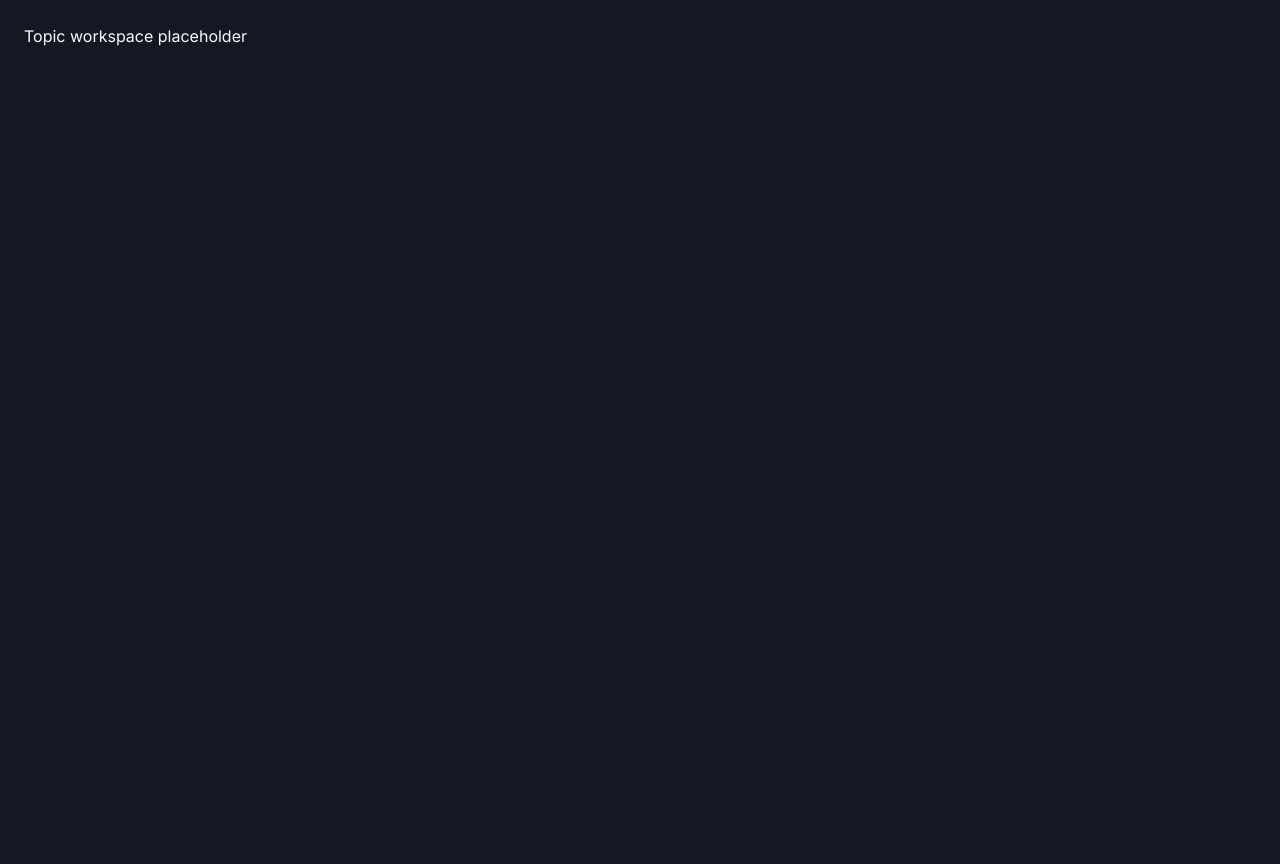
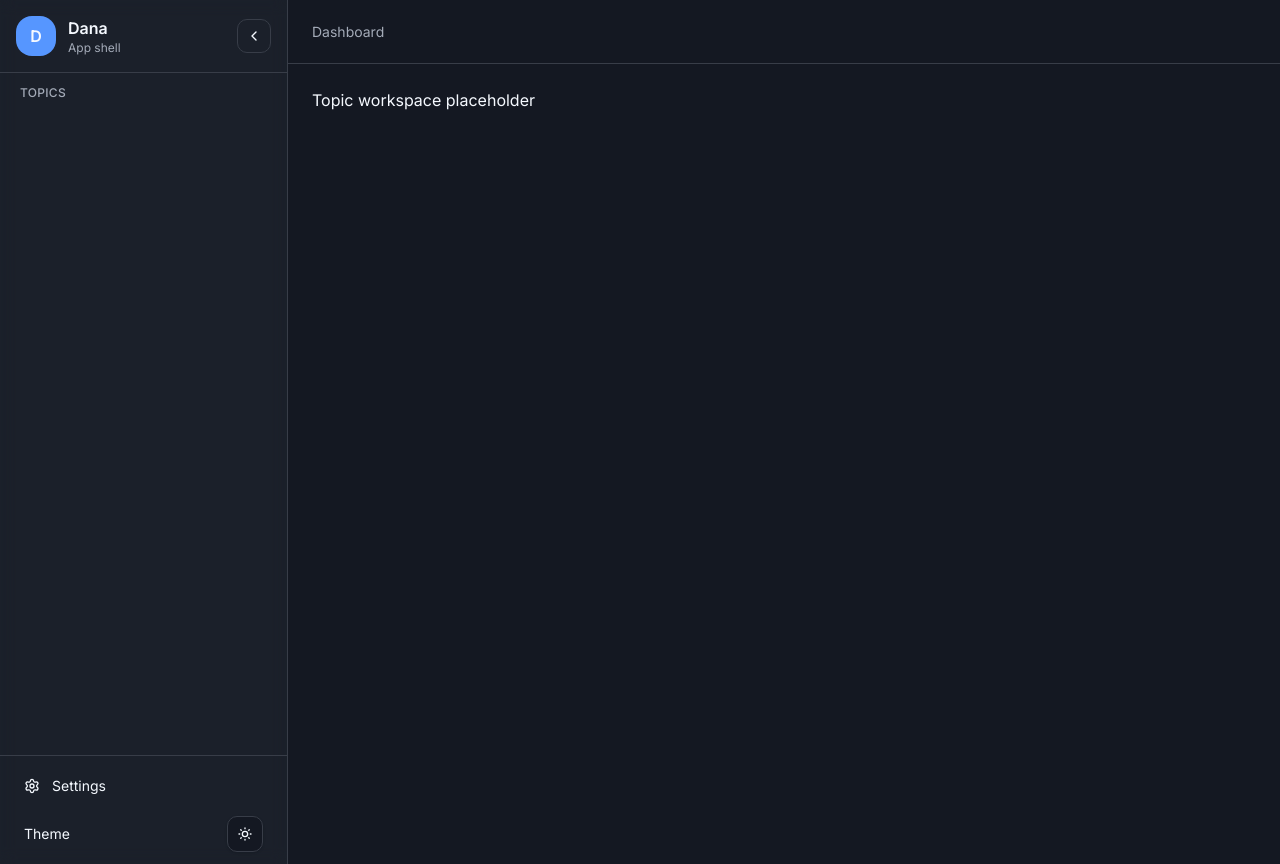
Before and after one commit to nima-ch/dana, a React (Vite) app in the folder app/frontend/: page /topic/1 in a window 1280 px wide. Before the commit the page ends 800 px from the top, so only its background shows below. Built offline with nearby package versions, Linux system fonts and the light colour scheme.

Commit message:
Add app shell layout and UI preferences
Co-authored-by: factory-droid[bot] <138933559+factory-droid[bot]@users.noreply.github.com>

```diff
--- /dev/null
+++ b/app/frontend/src/components/AppShell.tsx
@@ -0,0 +1,70 @@
+import { ChevronLeft, ChevronRight, Settings } from "lucide-react"
+import { Link, NavLink, Outlet, useLocation, useParams } from "react-router-dom"
+import { ThemeToggle } from "./theme-toggle"
+import { useTopicsStore } from "../stores/topicsStore"
+import { useUIStore } from "../stores/uiStore"
+
+export function AppShell() {
+  const { topics } = useTopicsStore()
+  const { sidebarCollapsed, toggleSidebar } = useUIStore()
+  const location = useLocation()
+  const params = useParams()
+  const topic = topics.find(t => t.id === params.id)
+
+  const crumbs = [
+    { label: "Dashboard", to: "/" },
+    ...(location.pathname.startsWith("/topic/") && topic ? [{ label: topic.title }] : []),
+    ...(location.pathname.startsWith("/settings") ? [{ label: "Settings" }] : []),
+  ]
+
+  return (
+    <div className="flex min-h-screen bg-background text-foreground">
+      <aside className={`flex flex-col border-r border-border/70 bg-card/70 backdrop-blur transition-all ${sidebarCollapsed ? "w-20" : "w-72"}`}>
+        <div className="flex items-center justify-between border-b border-border/70 p-4">
+          <Link to="/" className="flex items-center gap-3">
+            <div className="flex h-10 w-10 items-center justify-center rounded-xl bg-primary text-primary-foreground font-semibold">D</div>
+            {!sidebarCollapsed && <div><div className="font-semibold">Dana</div><div className="text-xs text-muted-foreground">App shell</div></div>}
+          </Link>
+          <button onClick={toggleSidebar} className="rounded-md border border-border p-2">
+            {sidebarCollapsed ? <ChevronRight size={16} /> : <ChevronLeft size={16} />}
+          </button>
+        </div>
+
+        <nav className="flex-1 space-y-2 overflow-auto p-3">
+          <div className="px-2 pb-1 text-xs font-medium uppercase tracking-wide text-muted-foreground">Topics</div>
+          {topics.map(topic => (
+            <NavLink key={topic.id} to={`/topic/${topic.id}`} className={({ isActive }) => `flex items-center gap-3 rounded-lg px-3 py-2 text-sm ${isActive ? "bg-accent" : "hover:bg-accent/60"}`}>
+              <span className={`h-2.5 w-2.5 rounded-full ${topic.status === "complete" ? "bg-green-500" : "bg-blue-400"}`} />
+              {!sidebarCollapsed && <span className="truncate">{topic.title}</span>}
+            </NavLink>
+          ))}
+        </nav>
+
+        <div className="border-t border-border/70 p-3 space-y-3">
+          <Link to="/settings" className="flex items-center gap-3 rounded-lg px-3 py-2 text-sm hover:bg-accent/60">
+            <Settings size={16} />
+            {!sidebarCollapsed && <span>Settings</span>}
+          </Link>
+          <div className="flex items-center justify-between px-3">
+            {!sidebarCollapsed && <span className="text-sm">Theme</span>}
+            <ThemeToggle />
+          </div>
+        </div>
+      </aside>
+
+      <div className="flex min-w-0 flex-1 flex-col">
+        <header className="flex h-16 items-center border-b border-border/70 px-6">
+          <div className="flex items-center gap-2 text-sm text-muted-foreground">
+            {crumbs.map((crumb, i) => (
+              <div key={crumb.label} className="flex items-center gap-2">
+                {i > 0 && <span>/</span>}
+                {crumb.to ? <Link to={crumb.to} className="hover:text-foreground">{crumb.label}</Link> : <span className="text-foreground">{crumb.label}</span>}
+              </div>
+            ))}
+          </div>
+        </header>
+        <main className="min-w-0 flex-1 overflow-auto"><Outlet /></main>
+      </div>
+    </div>
+  )
+}
--- /dev/null
+++ b/app/frontend/src/components/ErrorBoundary.tsx
@@ -0,0 +1,19 @@
+import { Component, type ReactNode } from "react"
+
+type Props = { children: ReactNode }
+type State = { hasError: boolean; message: string }
+
+export class ErrorBoundary extends Component<Props, State> {
+  state: State = { hasError: false, message: "" }
+
+  static getDerivedStateFromError(error: Error): State {
+    return { hasError: true, message: error.message }
+  }
+
+  render() {
+    if (this.state.hasError) {
+      return <div className="flex min-h-screen items-center justify-center bg-background p-6 text-center text-foreground">An unexpected error occurred.</div>
+    }
+    return this.props.children
+  }
+}
--- a/app/frontend/src/components/theme-provider.tsx
+++ b/app/frontend/src/components/theme-provider.tsx
@@ -1,6 +1,8 @@
 import { ThemeProvider as NextThemesProvider } from "next-themes"
 import type { ThemeProviderProps } from "next-themes"
+import { useUIStore } from "../stores/uiStore"
 
 export function ThemeProvider({ children, ...props }: ThemeProviderProps) {
-  return <NextThemesProvider attribute="class" defaultTheme="dark" enableSystem={true} {...props}>{children}</NextThemesProvider>
+  const { theme } = useUIStore()
+  return <NextThemesProvider attribute="class" defaultTheme={theme} enableSystem={true} {...props}>{children}</NextThemesProvider>
 }
--- a/app/frontend/src/components/theme-toggle.tsx
+++ b/app/frontend/src/components/theme-toggle.tsx
@@ -1,8 +1,10 @@
 import { MoonStar, SunMedium } from "lucide-react"
 import { useTheme } from "next-themes"
+import { useUIStore } from "../stores/uiStore"
 
 export function ThemeToggle() {
   const { theme, setTheme } = useTheme()
+  const { setTheme: setStoredTheme } = useUIStore()
   const isDark = theme === "dark" || (theme === "system" && typeof window !== "undefined" && window.matchMedia("(prefers-color-scheme: dark)").matches)
 
   return (
@@ -11,7 +13,7 @@ export function ThemeToggle() {
       role="switch"
       aria-label="Toggle dark mode"
       aria-checked={isDark}
-      onClick={() => setTheme(isDark ? "light" : "dark")}
+      onClick={() => { const next = isDark ? "light" : "dark"; setTheme(next); setStoredTheme(next) }}
       className="inline-flex h-9 w-9 items-center justify-center rounded-md border border-border bg-background text-foreground shadow-sm transition-colors hover:bg-accent hover:text-accent-foreground focus-visible:outline-none focus-visible:ring-2 focus-visible:ring-ring"
     >
       <SunMedium className="h-4 w-4 rotate-0 scale-100 transition-all dark:-rotate-90 dark:scale-0" />
--- a/app/frontend/src/main.tsx
+++ b/app/frontend/src/main.tsx
@@ -1,21 +1,29 @@
 import { StrictMode } from "react"
 import { createRoot } from "react-dom/client"
 import { BrowserRouter, Navigate, Route, Routes } from "react-router-dom"
+import { AppShell } from "./components/AppShell"
+import { ErrorBoundary } from "./components/ErrorBoundary"
 import { ThemeProvider } from "./components/theme-provider"
 import { Dashboard } from "./pages/Dashboard"
+import { SettingsPage } from "./pages/Settings"
 import { TopicView } from "./pages/TopicView"
 import "./index.css"
 
 createRoot(document.getElementById("root")!).render(
   <StrictMode>
+    <ErrorBoundary>
       <ThemeProvider>
         <BrowserRouter>
           <Routes>
+            <Route element={<AppShell />}>
               <Route path="/" element={<Dashboard />} />
               <Route path="/topic/:id" element={<TopicView />} />
+              <Route path="/settings" element={<SettingsPage />} />
+            </Route>
             <Route path="*" element={<Navigate to="/" replace />} />
           </Routes>
         </BrowserRouter>
       </ThemeProvider>
+    </ErrorBoundary>
   </StrictMode>,
 )
--- a/app/frontend/src/pages/Dashboard.tsx
+++ b/app/frontend/src/pages/Dashboard.tsx
@@ -3,7 +3,6 @@ import { useTopicsStore } from "../stores/topicsStore"
 import { TopicCard } from "../components/Dashboard/TopicCard"
 import { NewTopicDialog } from "../components/Dashboard/NewTopicDialog"
 import { GlobalSettingsDialog } from "../components/Dashboard/GlobalSettingsDialog"
-import { ThemeToggle } from "../components/theme-toggle"
 
 export function Dashboard() {
   const { topics, loading, error, fetch, create, delete: deleteTopic } = useTopicsStore()
@@ -13,34 +12,7 @@ export function Dashboard() {
   useEffect(() => { void fetch() }, [fetch])
 
   return (
-    <div className="min-h-screen bg-background text-foreground">
-      <header className="border-b border-border/70 bg-card/80 backdrop-blur">
-        <div className="mx-auto flex max-w-6xl items-center justify-between px-6 py-4">
-          <div className="flex items-center gap-3">
-            <div className="flex h-9 w-9 items-center justify-center rounded-xl bg-primary text-primary-foreground font-semibold shadow-sm">D</div>
-            <div>
-              <h1 className="text-base font-semibold leading-tight">Dana</h1>
-              <p className="text-xs text-muted-foreground leading-tight">Geopolitical & Scenario Analysis</p>
-            </div>
-          </div>
-          <div className="flex items-center gap-2">
-            <ThemeToggle />
-            <button
-              className="rounded-md border border-border bg-background px-4 py-2 text-sm font-medium shadow-sm transition-colors hover:bg-accent hover:text-accent-foreground"
-              onClick={() => setShowSettings(true)}
-            >
-              Global Settings
-            </button>
-            <button
-              className="rounded-md bg-primary px-4 py-2 text-sm font-medium text-primary-foreground shadow-sm transition-colors hover:opacity-90"
-              onClick={() => setShowDialog(true)}
-            >
-              + New Topic
-            </button>
-          </div>
-        </div>
-      </header>
-
+    <>
       <main className="mx-auto max-w-6xl px-6 py-8">
         {loading && (
           <div className="flex items-center justify-center gap-2 py-20 text-muted-foreground">
@@ -82,9 +54,8 @@ export function Dashboard() {
           </>
         )}
       </main>
-
       {showDialog && <NewTopicDialog onClose={() => setShowDialog(false)} onCreate={create} />}
       {showSettings && <GlobalSettingsDialog onClose={() => setShowSettings(false)} />}
-    </div>
+    </>
   )
 }
--- /dev/null
+++ b/app/frontend/src/pages/Settings.tsx
@@ -0,0 +1,3 @@
+export function SettingsPage() {
+  return <div className="p-6">Settings</div>
+}
--- a/app/frontend/src/stores/topicsStore.ts
+++ b/app/frontend/src/stores/topicsStore.ts
@@ -5,6 +5,7 @@ interface TopicsStore {
   topics: Topic[]
   loading: boolean
   error: string | null
+  setTopics: (topics: Topic[]) => void
   fetch: () => Promise<void>
   create: (title: string, description: string) => Promise<Topic>
   delete: (id: string) => Promise<void>
@@ -14,6 +15,7 @@ export const useTopicsStore = create<TopicsStore>((set) => ({
   topics: [],
   loading: false,
   error: null,
+  setTopics: (topics) => set({ topics }),
 
   fetch: async () => {
     set({ loading: true, error: null })
--- /dev/null
+++ b/app/frontend/src/stores/uiStore.ts
@@ -0,0 +1,42 @@
+import { create } from "zustand"
+
+type ThemeMode = "light" | "dark" | "system"
+
+interface UIStore {
+  sidebarCollapsed: boolean
+  theme: ThemeMode
+  setSidebarCollapsed: (collapsed: boolean) => void
+  toggleSidebar: () => void
+  setTheme: (theme: ThemeMode) => void
+}
+
+const SIDEBAR_KEY = "dana.sidebarCollapsed"
+const THEME_KEY = "dana.theme"
+
+const readSidebar = () => localStorage.getItem(SIDEBAR_KEY) === "true"
+const readTheme = () => (localStorage.getItem(THEME_KEY) as ThemeMode | null) ?? "dark"
+
+export const useUIStore = create<UIStore>((set, get) => ({
+  sidebarCollapsed: false,
+  theme: "dark",
+  setSidebarCollapsed: (collapsed) => {
+    localStorage.setItem(SIDEBAR_KEY, String(collapsed))
+    set({ sidebarCollapsed: collapsed })
+  },
+  toggleSidebar: () => {
+    const collapsed = !get().sidebarCollapsed
+    localStorage.setItem(SIDEBAR_KEY, String(collapsed))
+    set({ sidebarCollapsed: collapsed })
+  },
+  setTheme: (theme) => {
+    localStorage.setItem(THEME_KEY, theme)
+    set({ theme })
+  },
+}))
+
+if (typeof window !== "undefined") {
+  useUIStore.setState({
+    sidebarCollapsed: readSidebar(),
+    theme: readTheme(),
+  })
+}
```
Lines whose indentation alone changed are shown as unchanged.
